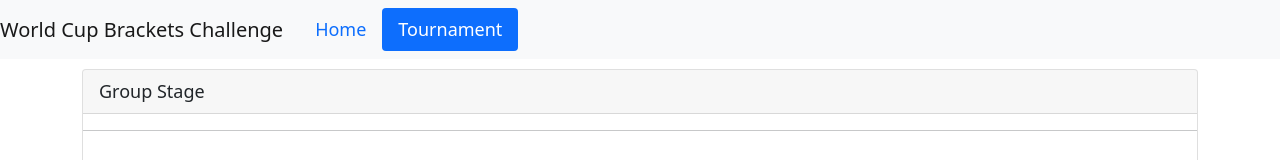
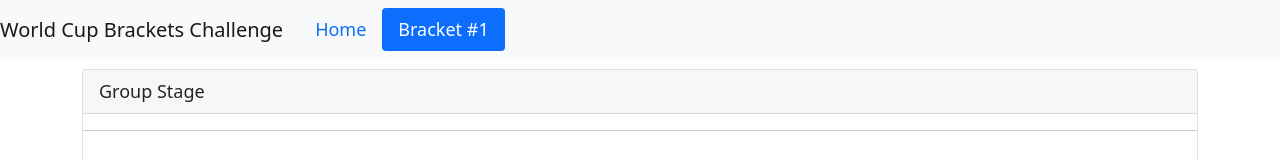
Before and after one commit to dkvitus/WeGoTakeDatCup, an Angular app: page /products in a window 1280 px wide. Shown: the top 160 px of the page. Built offline with nearby package versions, Linux system fonts and the light colour scheme.

Commit message:
added team selections under buttons

```diff
--- a/src/app/app.component.ts
+++ b/src/app/app.component.ts
@@ -7,7 +7,7 @@ import { Component } from "@angular/core";
         <a class='navbar-brand'>{{pageTitle}}</a>
         <ul class='nav nav-pills'>
           <li><a class='nav-link' routerLinkActive='active' routerLink='/welcome'>Home</a></li>
-          <li><a class='nav-link' routerLinkActive='active' routerLink='/products'>Tournament</a></li>
+          <li><a class='nav-link' routerLinkActive='active' routerLink='/products'>Bracket #1</a></li>
         </ul>
     </nav>
     <div class='container'>
--- a/src/app/products/product-list.component.html
+++ b/src/app/products/product-list.component.html
@@ -111,6 +111,7 @@
       <p>
         Click the green button then select the group winners.
       </p>
+      {{A1}} {{B1}} {{C1}} {{D1}} {{E1}} {{F1}} {{G1}} {{H1}}
     </div>
 
   </div>
@@ -123,6 +124,8 @@
       <p>
         Click the yellow button then select the group runners up.
       </p>
+      {{A2}} {{B2}} {{C2}} {{D1}} {{E1}} {{F1}} {{G1}} {{H1}}
+
     </div>
 
   </div>
--- a/src/app/products/product-list.component.ts
+++ b/src/app/products/product-list.component.ts
@@ -765,7 +765,7 @@ export class ProductListComponent implements OnInit, OnDestroy {
       selectedPosition = 'WINNER'
       selectedVariable = theGroup+'1'
     }
-    else {
+    else if (this.isSelectGroupRunnersUp){
       selectedPosition = 'RUNNER-UP'
       selectedVariable = theGroup+'2'
     }
@@ -824,8 +824,6 @@ export class ProductListComponent implements OnInit, OnDestroy {
         break;
     }
 
-    // document.getElementById(theID).disabled = true;
-
   }
   round16Selected(theWinner:string, theMatch:string):void{
     console.log(theWinner + ' is clicked from '+ theMatch);
```
